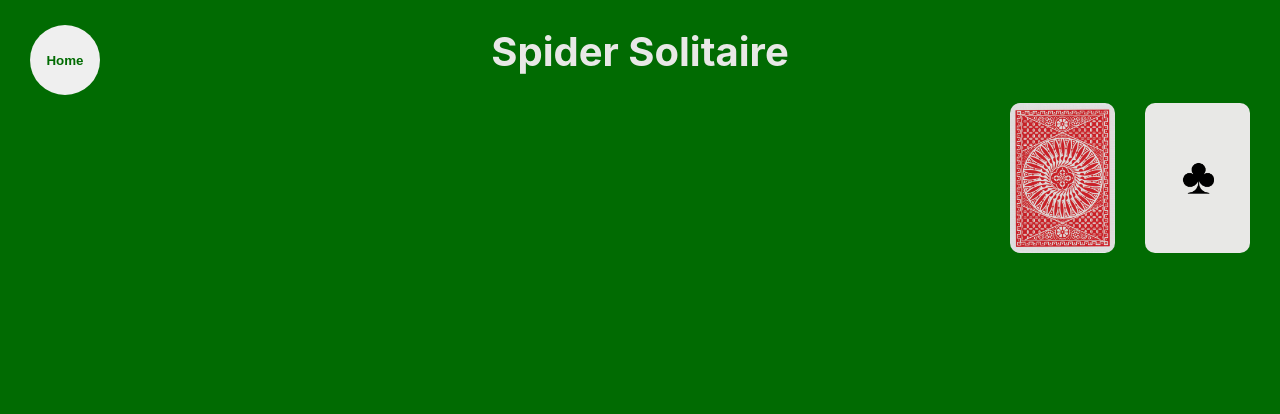
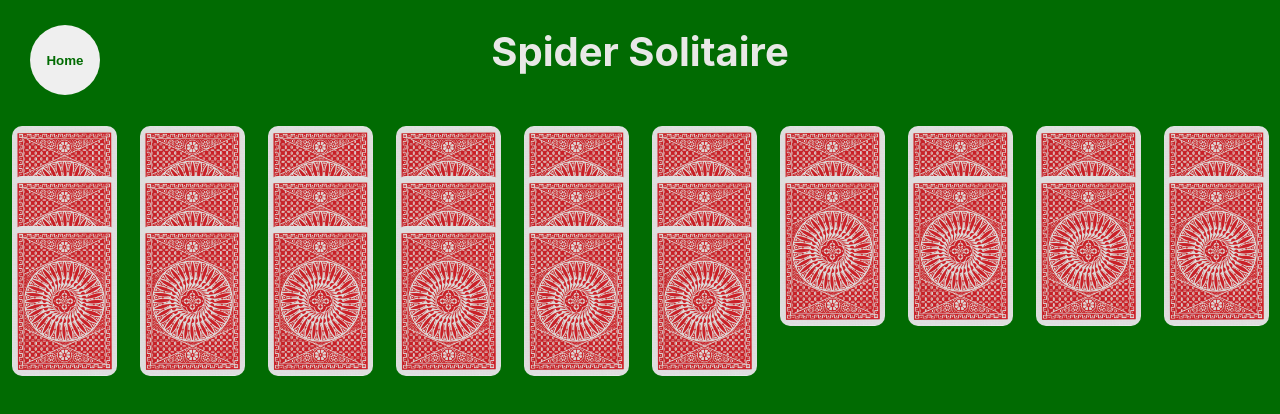
Before and after one commit to gizayeroglu/Trendyol-Bootcamp-Final-Project, a React (Create React App) app in the folder spider-solitaire/: page /play in a window 1280 px wide. Shown: the top 414 px of the page. Built offline with nearby package versions, Linux system fonts and the light colour scheme.

Commit message:
card style implemented

```diff
--- a/spider-solitaire/src/components/Card/Card.css
+++ b/spider-solitaire/src/components/Card/Card.css
@@ -11,11 +11,10 @@
     background-size: cover;
     background-repeat: no-repeat;
     background-position: center center;
-    float: right;
-    margin-right: 30px;
     cursor: pointer;
+    color: transparent; /* it gives opportunity to not see the number of the cards when they closed*/
+    margin-top: -100px; /*!?? it is not the best practice */
 }
-
 .card-front {
     height: 150px;
     width: 105px;
@@ -23,11 +22,26 @@
     border: none;
     background-color: var(--white);
     float: right;
-    margin-right: 30px;
     cursor:pointer;
     background: url('../../assets/club.png') var(--white);
     color: black;
     background-repeat: no-repeat;
     background-position: center;
     background-size: 30%;
+    position: relative;
+    margin-top: -100px; /*!?? it is not the best practice */
 }
+.card-front .content-left-top{
+    top: 5px;
+    left: 5px;
+    position: absolute;
+    font-size: 17px;
+    font-weight: 700;
+}
+.card-front .content-right-bottom{
+    bottom: 5px;
+    right: 5px;
+    position: absolute;
+    font-size: 17px;
+    font-weight: 700;
+}
--- a/spider-solitaire/src/components/Card/Card.js
+++ b/spider-solitaire/src/components/Card/Card.js
@@ -1,11 +1,25 @@
 import './Card.css';
-import React from 'react';
+import React, { useState } from 'react';
 
-function Card(){
+function Card({content}){
+ const [isUp, setIsUp] = useState(false);
+
+ const makeCardUp = () => {
+    setIsUp(true);
+ }
+
+ let classes = "card-back";
+
+ if(isUp) {
+    classes = "card-front";
+ }
+
     return(
     <>
-        <div className='card-front'></div>
-        <div className='card-back'></div>
+        <div className={classes} onClick={makeCardUp}>
+            <span className="content-left-top">{content}</span>
+            <span className="content-right-bottom">{content}</span>
+        </div>
     </>
     )
 }
--- a/spider-solitaire/src/components/CardHolder/CardHolder.js
+++ b/spider-solitaire/src/components/CardHolder/CardHolder.js
@@ -1,9 +1,36 @@
+import './CardHolder.css';
 import React from 'react';
 import Card from '../Card/Card';
 
 function CardHolder(){
+    const cardRank = [
+        'K',
+        'Q',
+        'J',
+        '10',
+        '9',
+        '8',
+        '7',
+        '6',
+        '5',
+        '4',
+        '3',
+        '2',
+        'A',
+    ];
+
+    const deck = cardRank
+    .concat(cardRank)
+    .sort(() => Math.random() - 0.5);
+
     return(
-        <Card />
+        deck.map((f) => {
+          return(
+            <>
+              <Card content={f}/>
+            </>
+            )
+        })
     )
 }
 
--- a/spider-solitaire/src/pages/GamePage/GamePage.css
+++ b/spider-solitaire/src/pages/GamePage/GamePage.css
@@ -0,0 +1,7 @@
+.game-area-container{
+    display: grid;
+    grid-template-columns: repeat(10, 1fr);
+    align-items: center;
+    justify-items: center;
+    margin-top: 150px; /*? */
+}
--- a/spider-solitaire/src/pages/GamePage/GamePage.js
+++ b/spider-solitaire/src/pages/GamePage/GamePage.js
@@ -8,7 +8,9 @@ function GamePage(){
     <>
         <Header />
         <GoBack />
-        <CardHolder />
+        <div className= "game-area-container">
+          <CardHolder />
+        </div>
     </>
     );
 }
```
